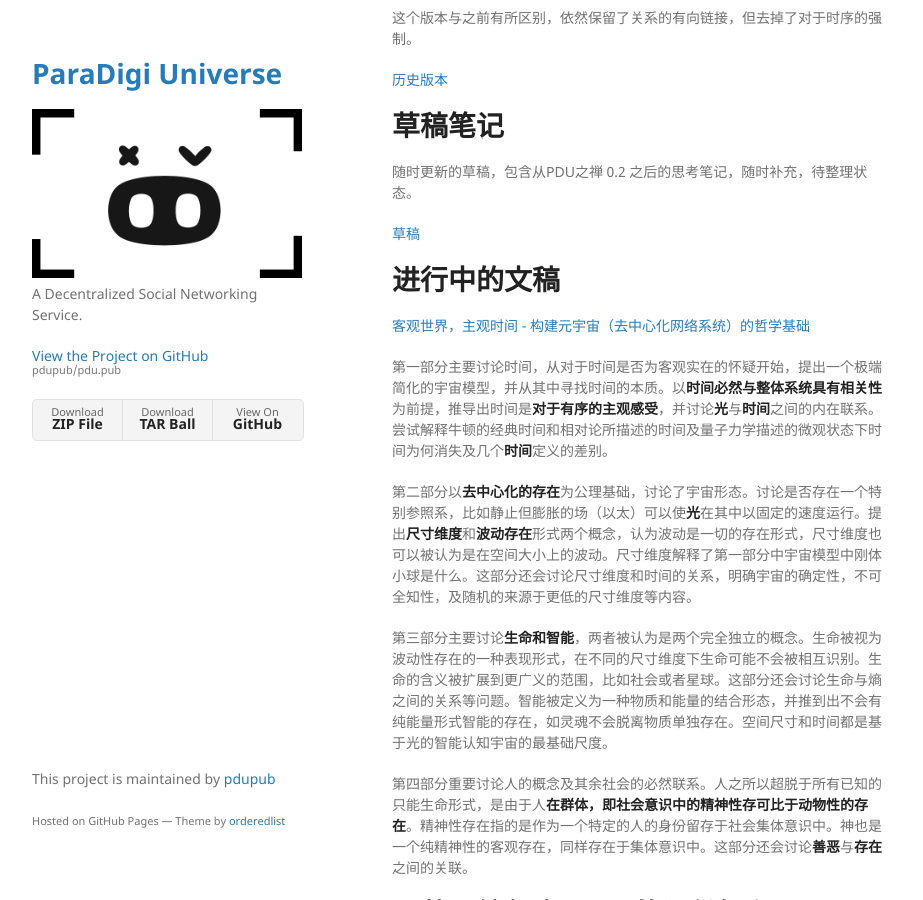
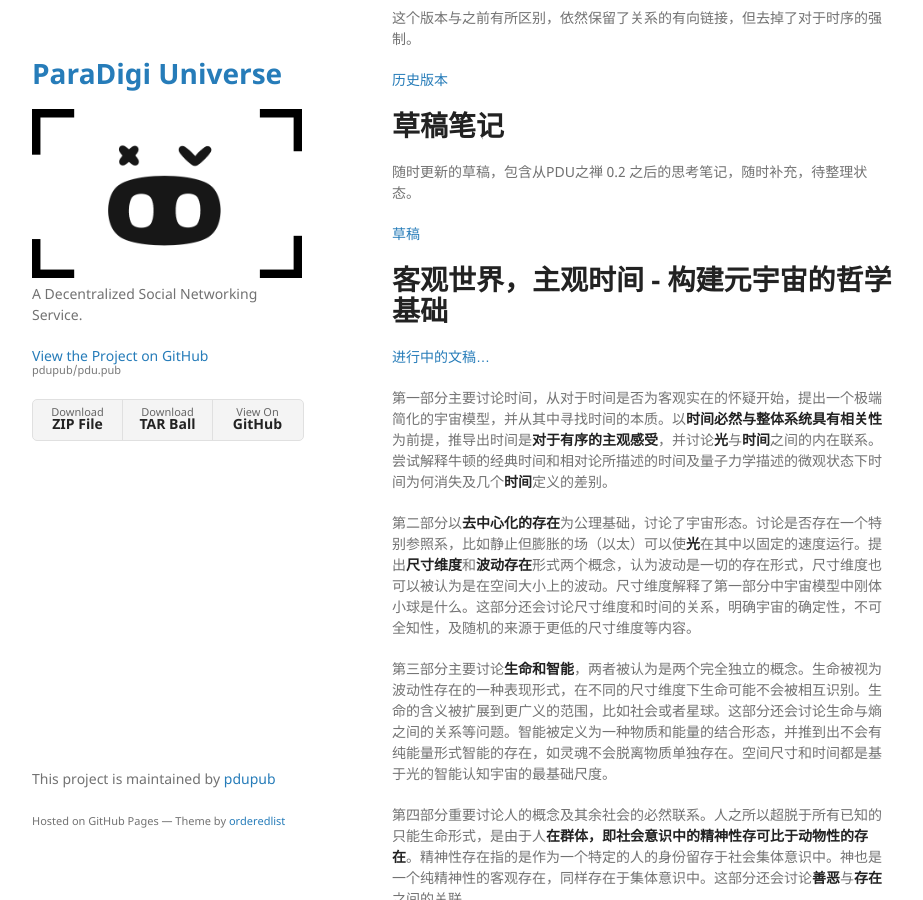
Before and after one commit to pdupub/pdu.pub, a Jekyll site: the page built from index.md, in a window 1280 px wide and 900 px high, scrolled down 931 px. Shown: the whole window, without its empty margins (178-1101 px from the left). Built offline with Jekyll 4.4.1, drawn with Linux system fonts in a browser that asks for light colours; our own code applies the rules of GitHub Pages for plain Markdown files.

Commit message:
refactor

```diff
--- a/index.md
+++ b/index.md
@@ -37,9 +37,9 @@ layout: default
 
 [草稿](./docs/zh/Draft.md)
 
-# 进行中的文稿
+# 客观世界，主观时间 - 构建元宇宙的哲学基础
 
-[客观世界，主观时间 - 构建元宇宙（去中心化网络系统）的哲学基础](./docs/zh/MinimalMetaphysics.md)
+[进行中的文稿...](./docs/zh/MinimalMetaphysics.md)
 
 第一部分主要讨论时间，从对于时间是否为客观实在的怀疑开始，提出一个极端简化的宇宙模型，并从其中寻找时间的本质。以**时间必然与整体系统具有相关性**为前提，推导出时间是**对于有序的主观感受**，并讨论**光**与**时间**之间的内在联系。尝试解释牛顿的经典时间和相对论所描述的时间及量子力学描述的微观状态下时间为何消失及几个**时间**定义的差别。
 
```
